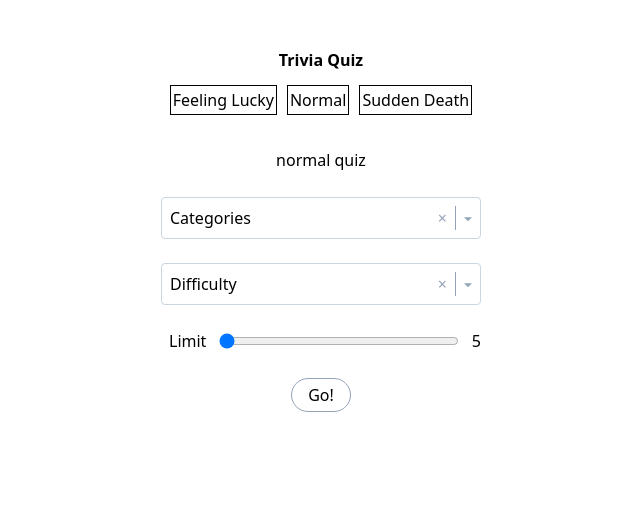
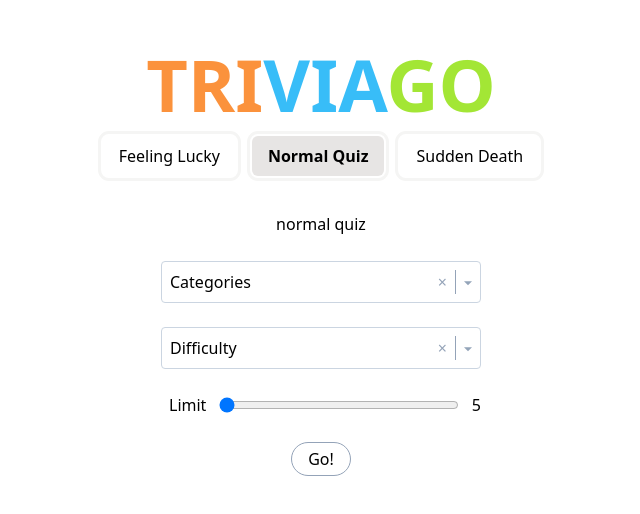
Before and after one commit to kiittsunne/triviago, a React (Vite) app: page / in a window 1280 px wide. Shown: the top 514 px of the page, without its empty margins (319-959 px from the left). Built offline with nearby package versions, Linux system fonts and the light colour scheme.

Commit message:
Changes to Triviago title button and quiz type selector buttons
Aesthetic changes to Triviago title button. Map quiz type buttons instead of individually hard code

```diff
--- a/src/App.tsx
+++ b/src/App.tsx
@@ -6,6 +6,7 @@ import { SlotMachine } from "./components/SlotMachine";
 import { SuddenDeath } from "./components/SuddenDeath";
 import { SelectorOption } from "./components/Selector";
 import QuestionCard from "./components/QuestionCard";
+import { QuizTypeButton } from "./components/QuizTypeButton";
 // api
 import {
   QuestionState,
@@ -13,6 +14,7 @@ import {
   getSlotMachineQuestions,
   getSuddenDeathQuestions,
 } from "./apis/getQuizQuestions";
+import { QuizTypeButtonData } from "./data/data.json";
 
 export type quizTypeProps = {
   setLoading: (val: boolean) => void;
@@ -129,8 +131,13 @@ function App() {
 
   return (
     <div className="mt-12 h-500">
-      <h1 className="cursor-pointer font-black text-center" onClick={killQuiz}>
-        Trivia Quiz
+      <h1
+        className="cursor-pointer font-black text-center text-7xl"
+        onClick={killQuiz}
+      >
+        <span className="text-orange-400">TRI</span>
+        <span className="text-sky-400">VIA</span>
+        <span className="text-lime-400">GO</span>
       </h1>
       {isLoading ? (
         <p className="text-center mt-4">is loading...</p>
@@ -140,27 +147,15 @@ function App() {
             <>
               {/* variations of triviago */}
               <div className="mt-4 flex flex-row space-x-4">
-                <button
-                  id="lucky"
-                  className="outline outline-offset-2 outline-1"
-                  onClick={(e: MouseEvent) => setQuizType(e.currentTarget.id)}
-                >
-                  Feeling Lucky
-                </button>
-                <button
-                  id="normal"
-                  className="outline outline-offset-2 outline-1"
-                  onClick={(e: MouseEvent) => setQuizType(e.currentTarget.id)}
-                >
-                  Normal
-                </button>
-                <button
-                  id="death"
-                  className="outline outline-offset-2 outline-1"
-                  onClick={(e: MouseEvent) => setQuizType(e.currentTarget.id)}
-                >
-                  Sudden Death
-                </button>
+                {QuizTypeButtonData.map((button) => (
+                  <QuizTypeButton
+                    key={button.id}
+                    id={button.id}
+                    text={button.text}
+                    setQuizType={setQuizType}
+                    quizType={quizType}
+                  />
+                ))}
               </div>
               {/* selection form container */}
               <div className="mt-4">
--- /dev/null
+++ b/src/components/QuizTypeButton.tsx
@@ -0,0 +1,25 @@
+import { MouseEvent, Dispatch, SetStateAction } from "react";
+
+export function QuizTypeButton({
+  id,
+  text,
+  setQuizType,
+  quizType,
+}: {
+  id: string;
+  text: string;
+  setQuizType: Dispatch<SetStateAction<string>>;
+  quizType: string;
+}) {
+  return (
+    <button
+      id={id}
+      className={`outline outline-offset-2 outline-stone-100 px-4 py-2 rounded-md ${
+        quizType === id && "bg-stone-200 font-semibold"
+      }`}
+      onClick={(e: MouseEvent) => setQuizType(e.currentTarget.id)}
+    >
+      {text}
+    </button>
+  );
+}
--- a/src/data/data.json
+++ b/src/data/data.json
@@ -70,5 +70,10 @@
     { "query": "places", "sprite": "🏔" },
     { "query": "business", "sprite": "🛍" },
     { "query": "language", "sprite": "🗣" }
+  ],
+  "QuizTypeButtonData": [
+    { "id": "lucky", "text": "Feeling Lucky" },
+    { "id": "normal", "text": "Normal Quiz" },
+    { "id": "death", "text": "Sudden Death" }
   ]
 }
```
